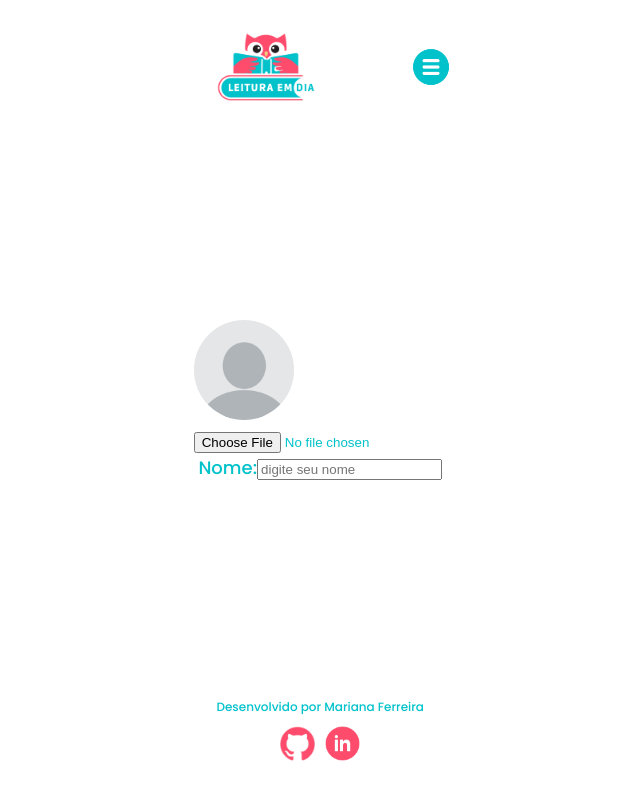
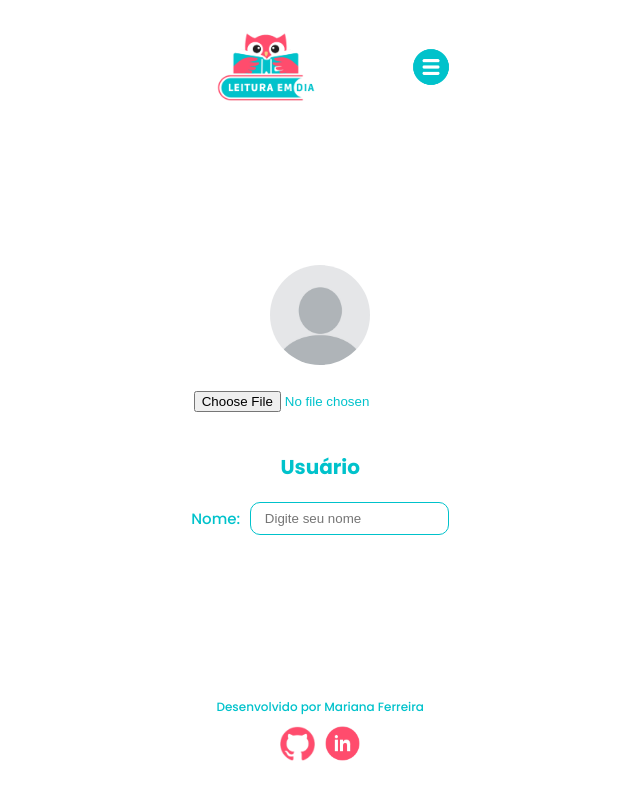
Before and after one commit to mariferreiradev/leitura-em-dia, a Vue app in the folder leitura-em-dia/: page /perfil in a window 1280 px wide. Shown: the whole page, without its empty margins (184-824 px from the left). Built offline with nearby package versions, Linux system fonts and the light colour scheme.

Commit message:
add style perfil view

```diff
--- a/leitura-em-dia/src/App.vue
+++ b/leitura-em-dia/src/App.vue
@@ -118,7 +118,7 @@ nav {
   font-size: 15px;
   background-color: transparent;
   border: 1px solid #00c2cb;
-  border-radius: 7px;
+  border-radius: 10px;
   padding: 6px 10px;
 }
 
--- a/leitura-em-dia/src/assets/main.css
+++ b/leitura-em-dia/src/assets/main.css
@@ -15,7 +15,7 @@ a,
 
 @media (hover: hover) {
   a:hover {
-    background-color: hsla(160, 100%, 37%, 0.2);
+    background-color: #ff4c6d;
   }
 }
 
--- a/leitura-em-dia/src/views/PerfilView.vue
+++ b/leitura-em-dia/src/views/PerfilView.vue
@@ -2,7 +2,8 @@
     import profileImage from '../assets/profile-img.webp'
     export default {
         data: () => ({
-            nome:"",
+            nome:"Usuário",
+            addNome:"",
             image: profileImage
         }),
 
@@ -23,8 +24,11 @@
             <input type="file" id="avatar" name="avatar" accept="image/.png, image/.jpeg" @change="previewFiles" />
         </div>
         <div class="add-name">
-            <label for="">Nome:</label>
-            <input type="text" v-model="nome" placeholder="digite seu nome">
+            <span>{{nome}}</span>
+            <div class="usuario">
+                <label for="">Nome:</label>
+                <input type="text" v-model="addNome" placeholder=" Digite seu nome">
+            </div>
         </div>
     </div>
 </template>
@@ -32,13 +36,51 @@
 <style scoped>
 
     .perfil {
+        font-size: 15px;
         display: flex;
         flex-direction: column;
         justify-content: center;
         align-items: center;
+        gap: 40px;
+    }
+
+    .add-foto {
+        display: flex;
+        flex-direction: column;
+        align-items: center;
+        justify-content: center;
+        gap: 20px;
     }
 
     .add-foto img {
         border-radius: 100%;
     }
+
+    .add-name {
+        display: flex;
+        flex-direction: column;
+        align-items: center;
+        justify-content: center;
+        gap: 20px;
+    }
+
+    .add-name span {
+        font-size: 20px;
+        font-weight: 700;
+    }
+
+    .usuario {
+        display: flex;
+        align-items: center;
+        justify-content: center;
+        gap: 10px;
+    }
+
+    .usuario input {
+        color: #0081cb;
+        border: 1px solid #00c2cb;
+        border-radius: 10px;
+        padding: 8px 10px;
+    }
+
 </style>
```
